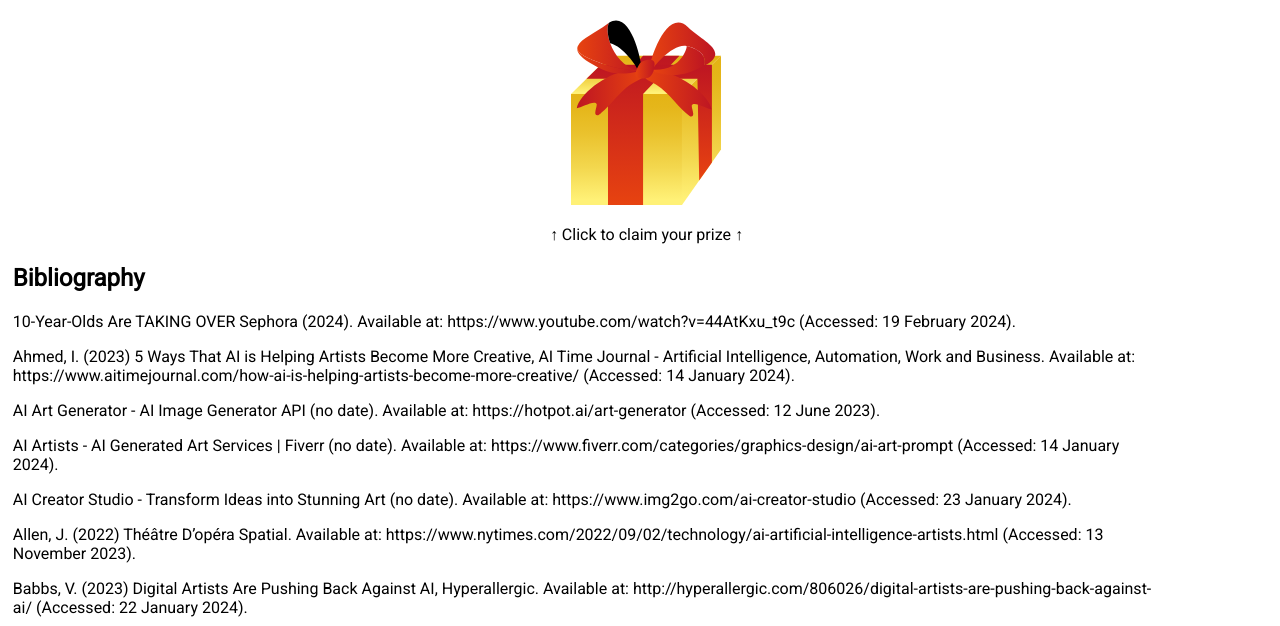
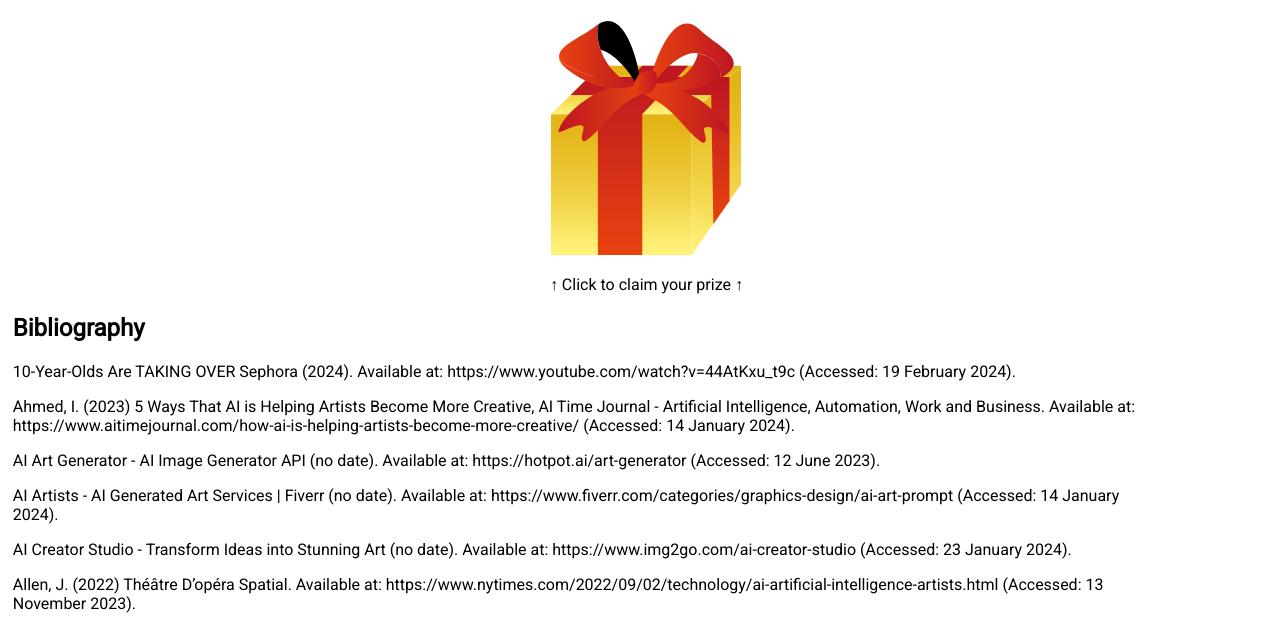
Before and after one commit to 543542tnh/AI-Art-is-A-Scam, a plain HTML site: page 11 bib.html in a window 1280 px wide. Shown: the part 142-768 px from the top of the page. Drawn offline with Linux system fonts and the light colour scheme.

Commit message:
upscale the image

```diff
--- a/popwindow.css
+++ b/popwindow.css
@@ -22,7 +22,7 @@ body {
 }
 
 .top img {
-    width: 150px;
+    width: 190px;
     height: auto;
 }
 
```
